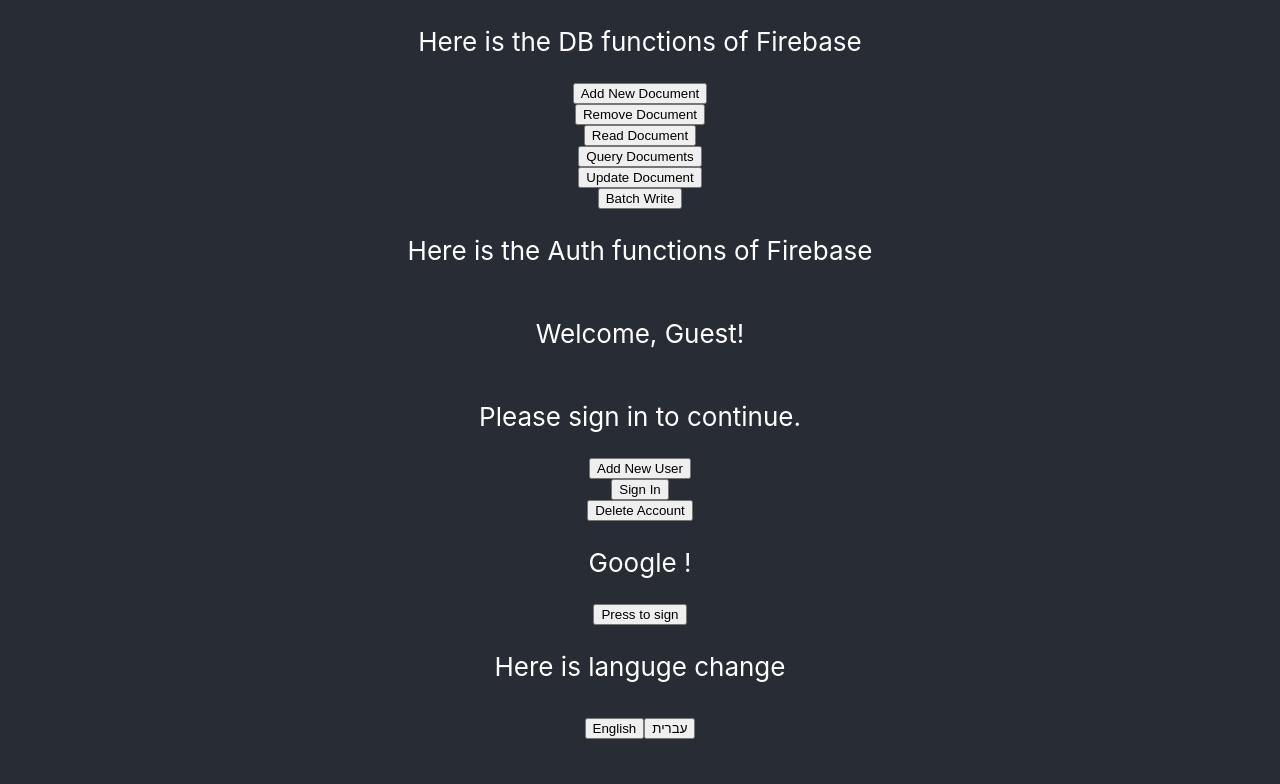
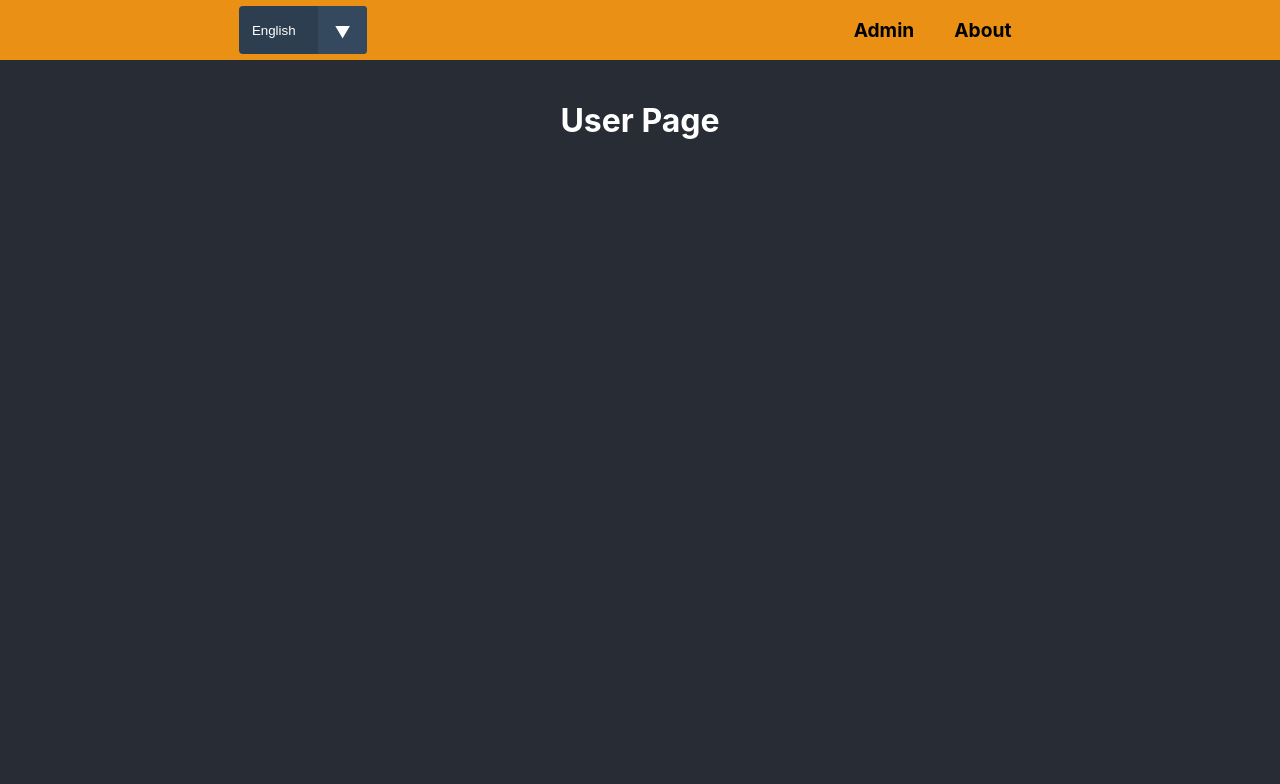
Before and after one commit to talgalm/beautiful-Images, a React (Create React App) app in the folder beautiful-images-app/: page /enter in a window 1280 px wide. Shown: the top 784 px of the page. Built offline with nearby package versions, Linux system fonts and the light colour scheme; no server answers.

Commit message:
Desgin App home page with scroll bar

```diff
--- a/beautiful-images-app/package.json
+++ b/beautiful-images-app/package.json
@@ -11,6 +11,7 @@
     "react-dom": "^18.2.0",
     "react-router-dom": "^6.18.0",
     "react-scripts": "5.0.1",
+    "react-select": "^5.8.0",
     "web-vitals": "^2.1.4"
   },
   "scripts": {
--- a/beautiful-images-app/src/App.css
+++ b/beautiful-images-app/src/App.css
@@ -13,7 +13,12 @@
   }
 }
 
-.App-header {
+/*  */
+
+body {
+  margin: 0;
+  font-family: -apple-system, BlinkMacSystemFont, 'Segoe UI', Roboto, 'Helvetica Neue', Arial, sans-serif;
+}.App-header {
   background-color: #282c34;
   min-height: 100vh;
   display: flex;
@@ -23,11 +28,148 @@
   font-size: calc(10px + 2vmin);
   color: white;
 }
+App.css
+
+.App {
+  text-align: center;
+}
+
+/* Top Layer Header */
+.TopLayerHeader {
+  background-color: rgb(234, 145, 21);
+  height: 60px;
+  display: flex;
+  align-items: center;
+  justify-content: space-around;
+}
+
+.TopLayerHeader a {
+  color: black;
+  text-decoration: none;
+  padding: 10px;
+  transition: background-color 0.3s ease;
+}
+
+.TopLayerHeader a:hover {
+  background-color: #404040;
+}
+
+/* Additional styles for the rest of the page */
+.ContentBelowHeader {
+  background-color: #282c34;
+  padding: 20px;
+  min-height: 100vh;
+}
+
+/* Navigation Links */
+nav ul {
+  list-style: none;
+  margin: 0;
+  padding: 0;
+  display: flex;
+}
+
+nav li {
+  margin-right: 20px;
+}
+
+nav a {
+  text-decoration: none;
+  color: white;
+  font-weight: bold;
+  font-size: 1.2em;
+  transition: color 0.3s ease;
+}
+
+nav a:hover {
+  color: white;
+}
+
+
 
 .App-link {
   color: #61dafb;
 }
 
+:root {
+  --background-gradient: linear-gradient(178deg, #ffff33 10%, #3333ff);
+  --gray: #34495e;
+  --darkgray: #2c3e50;
+}
+
+select {
+  /* Reset Select */
+  appearance: none;
+  outline: 10px red;
+  border: 0;
+  box-shadow: none;
+  /* Personalize */
+  flex: 1;
+  padding: 0 1em;
+  color: #fff;
+  background-color: var(--darkgray);
+  background-image: none;
+  cursor: pointer;
+}
+/* Remove IE arrow */
+select::-ms-expand {
+  display: none;
+}
+/* Custom Select wrapper */
+.select {
+  position: relative;
+  display: flex;
+  width: 8em;
+  height: 3em;
+  border-radius: .25em;
+  overflow: hidden;
+}
+/* Arrow */
+.select::after {
+  content: '\25BC';
+  position: absolute;
+  top: 0;
+  right: 0;
+  padding: 1em;
+  background-color: #34495e;
+  transition: .25s all ease;
+  pointer-events: none;
+}
+/* Transition */
+.select:hover::after {
+  color: #f39c12;
+}
+
+/* Other styles*/
+body {
+  color: #fff;
+  background: var(--background-gradient);
+}
+
+a {
+  font-weight: bold;
+  color: var(--gray);
+  text-decoration: drop-shadow;
+  padding: .25em;
+  border-radius: .50em;
+
+}
+
+
+.container {
+  position : absolute;
+  top: 50%;
+  left : 50%;
+  transform :
+  translate(-50%,-50%);
+}
+
+
+.down_note {
+    display: flex;
+    justify-content: center;
+
+}
 @keyframes App-logo-spin {
   from {
     transform: rotate(0deg);
--- a/beautiful-images-app/src/App.js
+++ b/beautiful-images-app/src/App.js
@@ -5,152 +5,216 @@
 import { useEffect, useState } from 'react';
 import { translations } from './environments/languages';
 import { useLanguage } from './environments/LanguageContext';
+import { BrowserRouter as Router, Route, Routes } from 'react-router-dom';
 
+import { Link } from 'react-router-dom';
 
-function App() {
+import Admin from './Components/Admin';
+import Enter from './Components/Enter';
+// Import statements...
+
+const App = () => {
   const { currentLanguage, changeLanguage } = useLanguage();
 
   const handleLanguageChange = (newLanguage) => {
     changeLanguage(newLanguage);
   };
 
-  const handleAddNewDocument = async () => {
-    const docData = {
-      name: "John Doe",
-      age: 30,
-    };
-    addNewDocument("your_collection_name", docData);
+  return (
+    <Router>
+      <div className="App">
+        <header>
+          <nav className="TopLayerHeader">
+          <div class = "select">
+              <select
+                value={currentLanguage}
+                onChange={(e) => handleLanguageChange(e.target.value)}
+              >
+                <option value="en">English</option>
+                <option value="he">עברית</option>
+              </select>
+            </div>
+            <ul>
+              <li>
+                <Link to="/admin">{translations.Admin[currentLanguage]}</Link>
+              </li>
+              <li>
+                <Link to="/enter">About</Link>
+              </li>
+            </ul>
+          </nav>
+        </header>
+
+        <div className="ContentBelowHeader">
+          <Routes>
+            <Route path="admin/" element={<Admin />} />
+            <Route path="/enter" element={<Enter />} />
+          </Routes>
+        </div>
+      </div>
+    </Router>
+  );
 };
 
-  const handleRemoveDocument = async (documentId) => {
-    removeDocument("your_collection_name", documentId);
-  };
+export default App;
 
-  const handleUpdateDocument = async (documentId, updatedData) => {
-    updateDocument("your_collection_name", documentId, updatedData);
-  };
 
-  const handleReadDocument = async (documentId) => {
-    const documentData = await readDocument("your_collection_name", documentId);
-    if (documentData) {
-      console.log("Read Document:", documentData);
-    }
-  };
+// function App() {
 
-  const handleQueryDocuments = async () => {
-    const documents = await queryDocuments("your_collection_name", "age", ">=", 25);
-    if (documents.length > 0) {
-      console.log("Query Result:", documents);
-    } else {
-      console.log("No documents found that match the query criteria.");
-    }
-  };
-  const handleBatchWrite = async () => {
-    const operations = [
-      { type: "set", collectionName: "your_collection_name", docId: "documentId1", data: { name: "Document 1" } },
-      { type: "update", collectionName: "your_collection_name", docId: "documentId2", data: { name: "Updated Document 2" } },
-      { type: "delete", collectionName: "your_collection_name", docId: "documentId3" },
-    ];
 
-    batchWrite(operations);
-  };
+//   const handleAddNewDocument = async () => {
+//     const docData = {
+//       name: "John Doe",
+//       age: 30,
+//     };
+//     addNewDocument("your_collection_name", docData);
+//   };
 
-  const [user, setUser] = useState(null);
+//   const handleRemoveDocument = async (documentId) => {
+//     removeDocument("your_collection_name", documentId);
+//   };
 
-  useEffect(() => {
-    // Start observing the authentication state.
-    observeAuthState((currentUser) => {
-      setUser(currentUser);
-    });
-  }, []);
+//   const handleUpdateDocument = async (documentId, updatedData) => {
+//     updateDocument("your_collection_name", documentId, updatedData);
+//   };
 
-  const handleSignOut = async () => {
-    // Sign out the currently authenticated user.
-    await signOut(auth);
-  };
+//   const handleReadDocument = async (documentId) => {
+//     const documentData = await readDocument("your_collection_name", documentId);
+//     if (documentData) {
+//       console.log("Read Document:", documentData);
+//     }
+//   };
 
-  const handleAddNewUser = async () => {
-    try {
-      // Replace 'email' and 'password' with user input or other sources.
-      const email = 'user@example.com';
-      const password = 'password123';
+//   const handleQueryDocuments = async () => {
+//     const documents = await queryDocuments("your_collection_name", "age", ">=", 25);
+//     if (documents.length > 0) {
+//       console.log("Query Result:", documents);
+//     } else {
+//       console.log("No documents found that match the query criteria.");
+//     }
+//   };
+//   const handleBatchWrite = async () => {
+//     const operations = [
+//       { type: "set", collectionName: "your_collection_name", docId: "documentId1", data: { name: "Document 1" } },
+//       { type: "update", collectionName: "your_collection_name", docId: "documentId2", data: { name: "Updated Document 2" } },
+//       { type: "delete", collectionName: "your_collection_name", docId: "documentId3" },
+//     ];
 
-      await addNewUser(email, password);
-    } catch (error) {
-      console.error("Error adding a new user: ", error);
-    }
-  };
+//     batchWrite(operations);
+//   };
 
-  const handleSignIn = async () => {
-    try {
-      // Replace 'email' and 'password' with user input or other sources.
-      const email = 'user@example.com';
-      const password = 'password123';
+//   const [user, setUser] = useState(null);
 
-      await signInUser(email, password);
-    } catch (error) {
-      console.error("Error signing in: ", error);
-    }
-  };
+//   useEffect(() => {
+//     // Start observing the authentication state.
+//     observeAuthState((currentUser) => {
+//       setUser(currentUser);
+//     });
+//   }, []);
 
-  const handleSendVerificationEmail = () => {
-    sendEmailVerificationLink(auth.currentUser);
-  };
+//   const handleSignOut = async () => {
+//     // Sign out the currently authenticated user.
+//     await signOut(auth);
+//   };
 
-  const handleDeleteAccount = () => {
-    deleteUserAccount();
-  };
+//   const handleAddNewUser = async () => {
+//     try {
+//       // Replace 'email' and 'password' with user input or other sources.
+//       const email = 'user@example.com';
+//       const password = 'password123';
 
-  const handleSignInGoogle = async () => {
-    try {
-      await signInWithGoogle();
-    } catch (error) {
-      console.error("Error signing in: ", error);
-    }
-  };
+//       await addNewUser(email, password);
+//     } catch (error) {
+//       console.error("Error adding a new user: ", error);
+//     }
+//   };
 
-  return (
-    <div className="App">
-      <header className="App-header">
-        <p>Here is the DB functions of Firebase</p>
-        <button onClick={handleAddNewDocument}>Add New Document</button>
-        <button onClick={() => handleRemoveDocument("documentIdToDelete")}>Remove Document</button>
-        <button onClick={() => handleReadDocument("documentIdToRead")}>Read Document</button>
-        <button onClick={handleQueryDocuments}>Query Documents</button>
-        <button onClick={() => handleUpdateDocument("documentIdToUpdate", { name: "Updated Name" })}>Update Document</button>
-        <button onClick={handleBatchWrite}>Batch Write</button>
-        <p>Here is the Auth functions of Firebase</p>
-        <p>Welcome, {user ? user.email : 'Guest'}!</p>
-        {user ? (
-          <button onClick={handleSignOut}>Sign Out</button>
-        ) : (
-          <p>Please sign in to continue.</p>
-        )}
-        {auth.currentUser && !auth.currentUser.emailVerified && (
-          <>
-            <p>Please verify your email address.</p>
-            <button onClick={handleSendVerificationEmail}>Send Verification Email</button>
-          </>
-        )}
+//   const handleSignIn = async () => {
+//     try {
+//       // Replace 'email' and 'password' with user input or other sources.
+//       const email = 'user@example.com';
+//       const password = 'password123';
 
-        <button onClick={handleAddNewUser}>Add New User</button>
-        <button onClick={handleSignIn}>Sign In</button>
-        <button onClick={handleDeleteAccount}>Delete Account</button>
+//       await signInUser(email, password);
+//     } catch (error) {
+//       console.error("Error signing in: ", error);
+//     }
+//   };
 
-        <p>Google !</p>
-        <button onClick={handleSignInGoogle}>Press to sign</button>
-        <div>
-          <p>Here is languge change</p>
-          <button onClick={() => handleLanguageChange('en')}>English</button>
-          <button onClick={() => handleLanguageChange('he')}>עברית</button>
-          {/* Add buttons for other languages as needed */}
-        </div>
-        <h1>{translations.welcome[currentLanguage]}</h1>
-        <p>{translations.greeting[currentLanguage]}</p>
-      </header>
-    </div>
+//   const handleSendVerificationEmail = () => {
+//     sendEmailVerificationLink(auth.currentUser);
+//   };
 
-  );
-}
+//   const handleDeleteAccount = () => {
+//     deleteUserAccount();
+//   };
 
-export default App;
+//   const handleSignInGoogle = async () => {
+//     try {
+//       await signInWithGoogle();
+//     } catch (error) {
+//       console.error("Error signing in: ", error);
+//     }
+//   };
+
+//   // return (
+//   //   <div className="App">
+//   //     <header className="App-header">
+//   //       <p>Here is the DB functions of Firebase</p>
+//   //       <button onClick={handleAddNewDocument}>Add New Document</button>
+//   //       <button onClick={() => handleRemoveDocument("documentIdToDelete")}>Remove Document</button>
+//   //       <button onClick={() => handleReadDocument("documentIdToRead")}>Read Document</button>
+//   //       <button onClick={handleQueryDocuments}>Query Documents</button>
+//   //       <button onClick={() => handleUpdateDocument("documentIdToUpdate", { name: "Updated Name" })}>Update Document</button>
+//   //       <button onClick={handleBatchWrite}>Batch Write</button>
+//   //       <p>Here is the Auth functions of Firebase</p>
+//   //       <p>Welcome, {user ? user.email : 'Guest'}!</p>
+//   //       {user ? (
+//   //         <button onClick={handleSignOut}>Sign Out</button>
+//   //       ) : (
+//   //         <p>Please sign in to continue.</p>
+//   //       )}
+//   //       {auth.currentUser && !auth.currentUser.emailVerified && (
+//   //         <>
+//   //           <p>Please verify your email address.</p>
+//   //           <button onClick={handleSendVerificationEmail}>Send Verification Email</button>
+//   //         </>
+//   //       )}
+
+//   //       <button onClick={handleAddNewUser}>Add New User</button>
+//   //       <button onClick={handleSignIn}>Sign In</button>
+//   //       <button onClick={handleDeleteAccount}>Delete Account</button>
+
+//   //       <p>Google !</p>
+//   //       <button onClick={handleSignInGoogle}>Press to sign</button>
+//   //       <div>
+//   //         <p>Here is languge change</p>
+//   //         <button onClick={() => handleLanguageChange('en')}>English</button>
+//   //         <button onClick={() => handleLanguageChange('he')}>עברית</button>
+//   //         {/* Add buttons for other languages as needed */}
+//   //       </div>
+//   //       <h1>{translations.welcome[currentLanguage]}</h1>
+//   //       <p>{translations.greeting[currentLanguage]}</p>
+//   //     </header>
+//   //   </div>
+
+//   // );
+//     return (
+//     <div className="App">
+//       <header className="App-header">
+//       </header>
+//     </div>);
+// }
+
+// export default App;
+
+// App.js
+// import React from 'react';
+// import { BrowserRouter as Router, Route, Link  , Routes} from 'react-router-dom';
+// import Home from './Components/Home';
+// import About from './Components/About';
+
+
+
+
+// export default App;
--- /dev/null
+++ b/beautiful-images-app/src/Components/Admin.js
@@ -0,0 +1,12 @@
+import React from 'react';
+
+const Admin = () => {
+  return (
+    <div>
+      <h1>Admin Page</h1>
+      {/* Add admin-specific content here */}
+    </div>
+  );
+}
+
+export default Admin;
--- /dev/null
+++ b/beautiful-images-app/src/Components/Enter.js
@@ -0,0 +1,12 @@
+import React from 'react';
+
+const Enter = () => {
+  return (
+    <div>
+      <h1>User Page</h1>
+      {/* Add user-specific content here */}
+    </div>
+  );
+}
+
+export default Enter;
--- a/beautiful-images-app/src/environments/languages.js
+++ b/beautiful-images-app/src/environments/languages.js
@@ -7,16 +7,12 @@
   };
 
 export const translations  = {
-    ImageRequired: {
-        he: 'ברוכים הבאים',
-        en: 'Welcome !',
+      Admin: {
+        he: 'אדמין',
+        en: 'Admin',
       },
-      welcome: {
-        he: 'ברוכים הבאים',
-        en: 'Welcome!',
-      },
-      greeting: {
-        he: 'שלום',
-        en: 'Hello',
+      Admin: {
+        he: 'אדמין',
+        en: 'Admin',
       },
 };
```
Also changed, not shown: 1 other file (tests, documents, lock files or other folders). Lines whose indentation alone changed are shown as unchanged.
